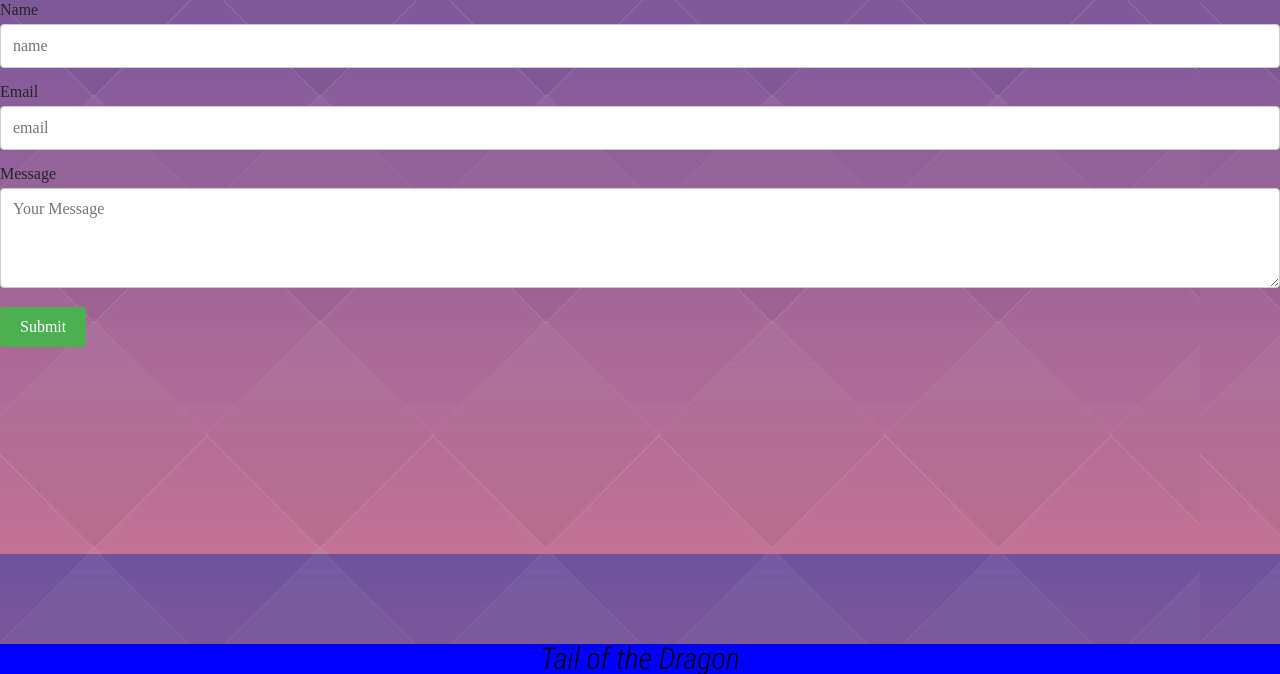
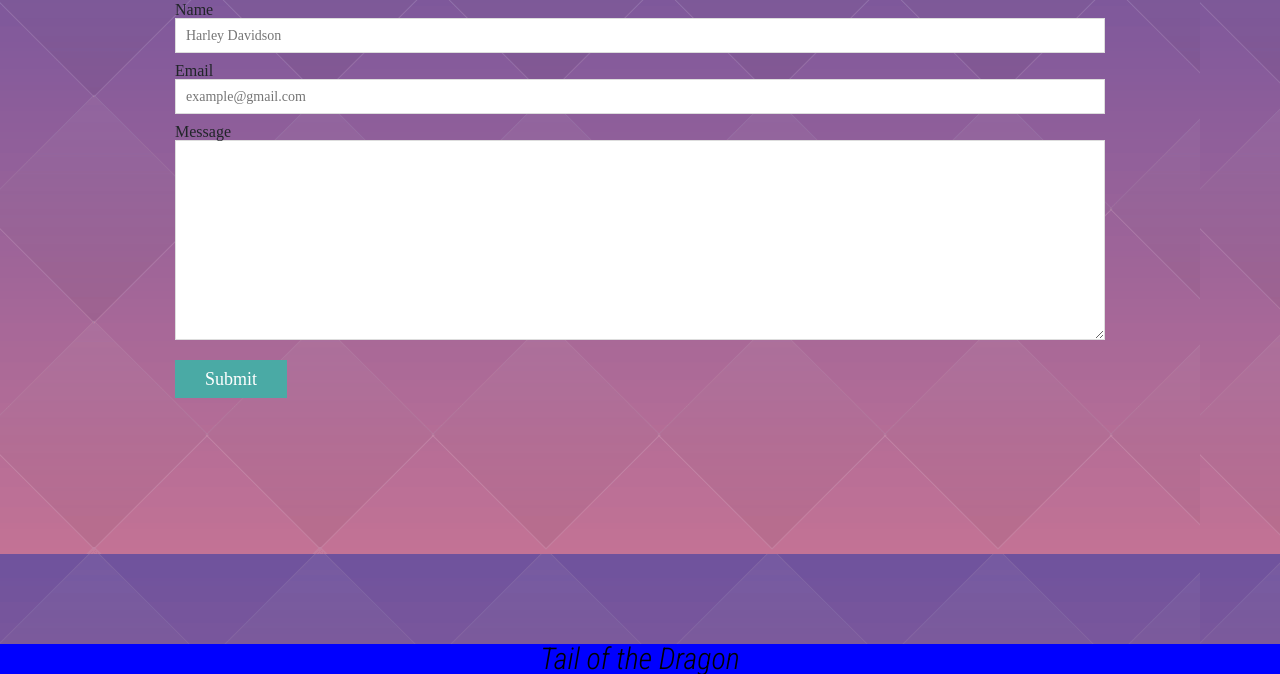
Before and after one commit to rich30041/Bootstrap-Homework-Responsive-Portfolio, a plain HTML site: page contact.html in a window 1280 px wide. Shown: the part 126-800 px from the top of the page. Drawn offline with nearby package versions, Linux system fonts and the light colour scheme.

Commit message:
added contact info

```diff
--- a/assets/css/style.css
+++ b/assets/css/style.css
@@ -57,7 +57,7 @@ p {
 
   div.gallery {
     position: relative;
-    float: right;
+    float: left;
     width: 275px;
     margin: 20px 0 25px;
     padding: 0 6px;
@@ -79,35 +79,44 @@ p {
 
   /* contact */
 
-input[type=text], select, textarea {
-  width: 100%;
-  padding: 12px;
-  border: 1px solid #ccc;
-  border-radius: 4px;
-  box-sizing: border-box;
-  margin-top: 6px;
-  margin-bottom: 16px;
-  resize: vertical;
-}
+  #contact-form ul {
+    margin-bottom: 20px;
+  }
 
-input[type=submit] {
-  background-color: #4CAF50;
-  color: white;
-  padding: 12px 20px;
-  border: none;
-  border-radius: 4px;
-  cursor: pointer;
-}
+  #contact-form li {
+    margin-bottom: 10px;
+  }
 
-input[type=submit]:hover {
-  background-color: #45a049;
-}
+  label,
+  input[type="text"],
+  input[type="email"],
+  textarea {
+    display: block;
+    width: 100%;
+  }
 
-.con-container {
-  border-radius: 5px;
-  background-color: #f2f2f2;
-  padding: 20px;
-}
+  input[type="text"],
+  input[type="email"],
+  textarea {
+    height: 35px;
+    padding: 0 10px;
+    font-size: 14px;
+    border: 1px solid #dddddd;
+  }
+
+  textarea {
+    height: 200px;
+  }
+
+  input[type="submit"] {
+    padding: 10px 30px;
+    font-size: 18px;
+    color: #ffffff;
+    cursor: pointer;
+    background: #4aaaa5;
+    border: 0 none;
+  }
+
 
 /* Footer section */
 .footer {
--- a/contact.html
+++ b/contact.html
@@ -12,7 +12,9 @@
     </head>
 <body>
     <!--- Navbar --->
+    <div class="container">
         <nav class="navbar navbar-expand-lg navbar-dark bg-primary static-top">
+
             <a class="navbar-brand" href="index.html">Tail of the Dragon</a>
                 <button class="navbar-toggler" type="button" data-toggle="collapse" data-target="#navbarResponsive" aria-controls="navbarResponsive" aria-expanded="false" aria-label="Toggle navigation">
                     <span class="navbar-toggler-icon"></span>
@@ -30,25 +32,31 @@
                         </li>
                     </ul>
                 </div>
+
         </nav>
+    </div>
 
-
-<div class="cont-container">
+<div class="container">
     <div class="page-header">
         <h1>Contact</h1>
       </div>
 
-  <form action="/action_page.php">
-    <label for="fname">Name</label>
-    <input type="text" id="name" name="name" placeholder="name">
-
-    <label for="lname">Email</label>
-    <input type="text" id="email" name="email" placeholder="email">
-
-    <label for="subject">Message</label>
-    <textarea id="message" name="message" placeholder="Your Message" style="height:100px"></textarea>
-
-    <input type="submit" value="Submit">
+      <form id="contact-form">
+        <ul>
+          <li>
+            <label for="name">Name</label>
+            <input type="text" id="name" name="name" placeholder="Harley Davidson" required="required">
+          </li>
+          <li>
+            <label for="email">Email</label>
+            <input type="email" id="email" name="email" placeholder="example@gmail.com" required="required">
+          </li>
+          <li>
+            <label for="message">Message</label>
+            <textarea id="message" name="message" required="required"></textarea>
+          </li>
+        </ul>
+        <input type="submit">
       </form>
 
   <div class="footer">
```
Also changed, not shown: index.html (+4 -0 lines), portfolio.html (+5 -1 lines). Lines whose indentation alone changed are shown as unchanged.
